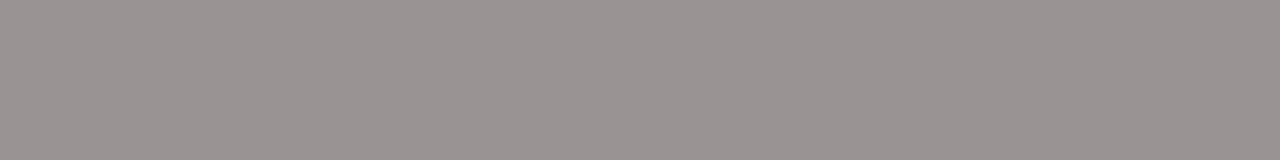
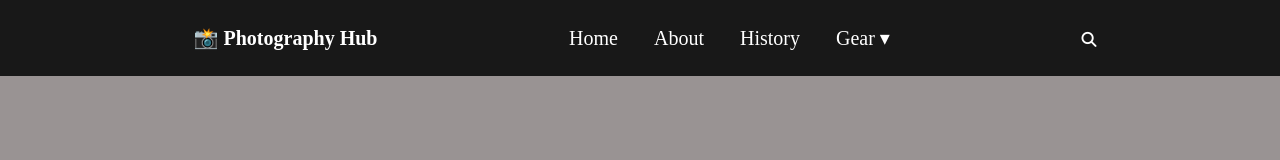
Before and after one commit to SeverinDenys/Photography-Videography-Hub, a plain HTML site: page index.html in a window 1280 px wide. Drawn offline with Linux system fonts and the light colour scheme.

Commit message:
add navbar html and css

```diff
--- a/index.html
+++ b/index.html
@@ -4,9 +4,42 @@
     <meta charset="UTF-8" />
     <meta name="viewport" content="width=device-width, initial-scale=1.0" />
     <link rel="stylesheet" href="style.css" />
+    <link
+      rel="stylesheet"
+      href="https://cdnjs.cloudflare.com/ajax/libs/font-awesome/6.5.1/css/all.min.css"
+    />
     <title>Photography & Videography Hub</title>
   </head>
   <body>
+    <!-- Navigation start-->
+    <header>
+      <nav id="navbar">
+        <div class="logo">
+          <p>📸 Photography Hub</p>
+        </div>
+
+        <ul class="nav-links">
+          <li><a href="index.html">Home</a></li>
+          <li><a href="about.html">About</a></li>
+          <li><a href="history.html">History</a></li>
+          <li>
+            <a href="#">Gear ▾</a>
+            <ul class="dropdown">
+              <li><a href="photo-cameras.html">Photo Cameras</a></li>
+              <li><a href="video-cameras.html">Video Cameras</a></li>
+              <li><a href="drones.html">Drones</a></li>
+              <li><a href="action-cameras.html">Action Cameras</a></li>
+            </ul>
+          </li>
+        </ul>
+
+        <div class="nav-icons">
+          <a href="#"><i class="fas fa-search"></i></a>
+        </div>
+      </nav>
+    </header>
+    <!-- Navigation end-->
+
     <script src="script.js"></script>
   </body>
 </html>
--- a/style.css
+++ b/style.css
@@ -4,6 +4,14 @@
   margin: 0;
   padding: 0;
   box-sizing: inherit;
+}
+
+:root {
+  --color-body-bg: rgb(153, 147, 147);
+  --color-navbar-bg: #181818;
+  --color-dropdown-bg: #333;
+  --color-text: #fff;
+  --color-accent: #ff6600;
 }
 
 html {
@@ -15,3 +23,70 @@ html {
 body {
   background-color: rgb(153, 147, 147);
 }
+
+/* navigation start */
+
+#navbar {
+  display: flex;
+  align-items: center;
+  justify-content: space-evenly;
+  background-color: var(--color-navbar-bg);
+  font-size: 2rem;
+}
+
+.logo p {
+  color: var(--color-text);
+  font-size: 2rem;
+  font-weight: bold;
+  padding-left: 1rem;
+}
+
+.nav-links {
+  list-style: none;
+  display: flex;
+  gap: 20px;
+  padding: 2rem 0;
+}
+
+.nav-links li {
+  position: relative;
+  line-height: 1; /* prevents taller li */
+}
+
+.nav-links a {
+  color: var(--color-text);
+  text-decoration: none;
+  padding: 8px;
+  transition: color 0.3s;
+  display: flex;
+  align-items: center;
+}
+
+.nav-links a:hover {
+  color: var(--color-accent);
+}
+
+.dropdown {
+  opacity: 0;
+  visibility: hidden;
+  position: absolute;
+  top: 40px;
+  left: 0;
+  background: var(--color-dropdown-bg);
+  list-style: none;
+  padding: 10px 0;
+  min-width: 180px;
+  transition: all 0.2s ease-in-out;
+}
+
+.nav-links li:hover .dropdown {
+  opacity: 1;
+  visibility: visible;
+}
+
+.nav-icons a {
+  color: var(--color-text);
+  font-size: 1.5rem;
+  text-decoration: none;
+}
+/* Navigation End */
```
